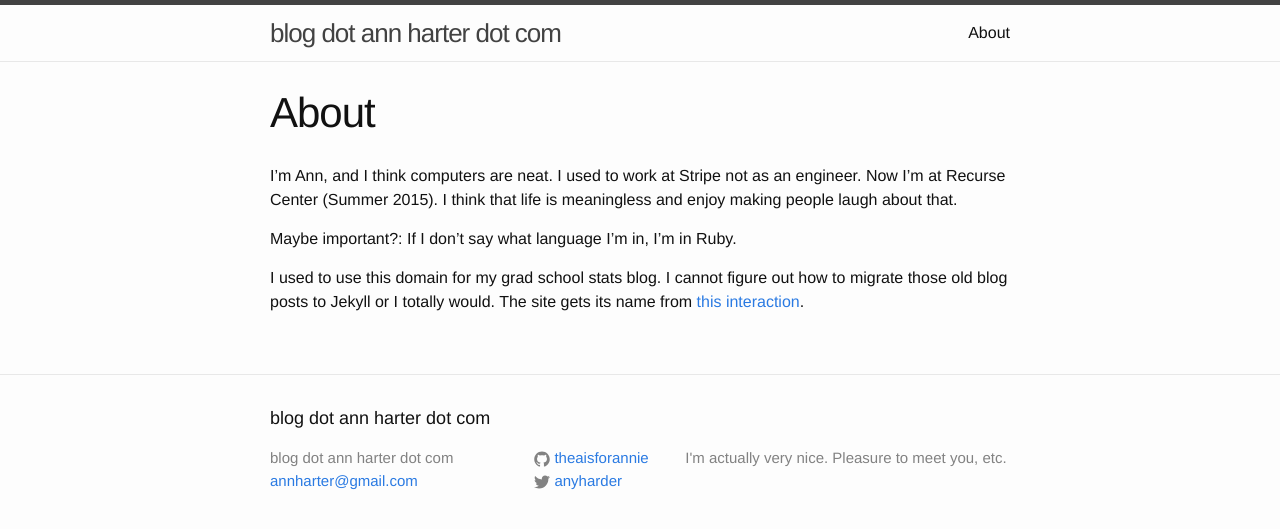
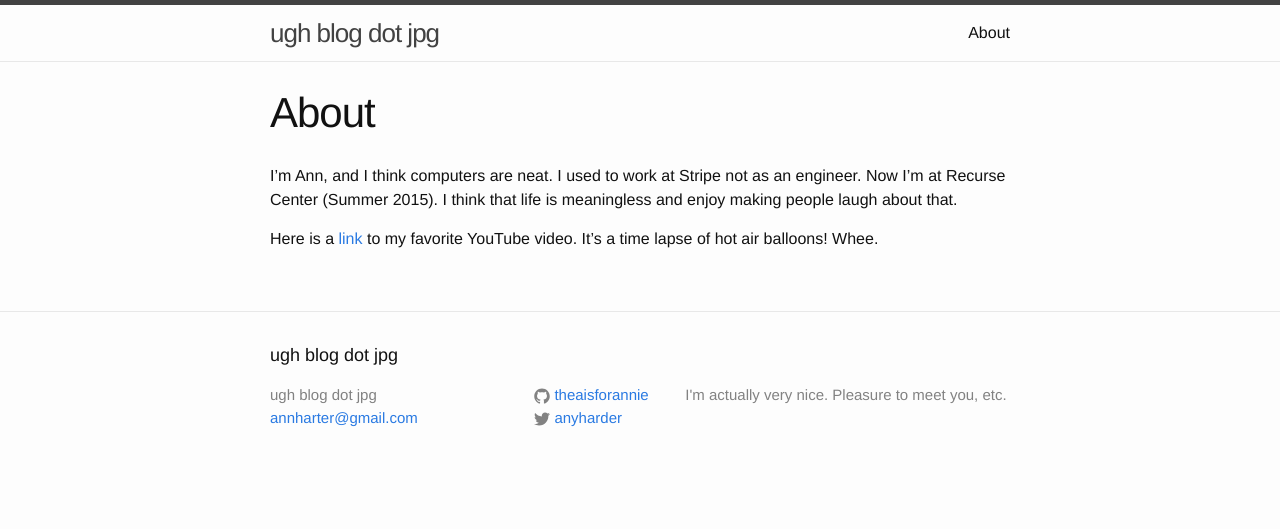
Before and after one commit to theaisforannie/theaisforannie.github.io, a Jekyll site: the page built from about.md, in a window 1280 px wide. Shown: the top 529 px of the page. Built offline with Jekyll 4.4.1, drawn with Linux system fonts in a browser that asks for light colours.

Commit message:
making changes related to moving the blog off significunt (blush)

```diff
--- a/_config.yml
+++ b/_config.yml
@@ -1,5 +1,5 @@
 # Site settings
-title: blog dot ann harter dot com
+title: ugh blog dot jpg
 email: annharter@gmail.com
 description: > # this means to ignore newlines until "baseurl:"
   I'm actually very nice. Pleasure to meet you, etc.
--- a/about.md
+++ b/about.md
@@ -6,6 +6,4 @@ permalink: /about/
 
 I'm Ann, and I think computers are neat. I used to work at Stripe not as an engineer. Now I'm at Recurse Center (Summer 2015). I think that life is meaningless and enjoy making people laugh about that.
 
-Maybe important?: If I don't say what language I'm in, I'm in Ruby.
-
-I used to use this domain for my grad school stats blog. I cannot figure out how to migrate those old blog posts to Jekyll or I totally would. The site gets its name from [this interaction](https://twitter.com/mc_hankins/status/425692530718437376).
+Here is a [link](https://youtu.be/l8YaMK4-MYg) to my favorite YouTube video. It's a time lapse of hot air balloons! Whee.
```
